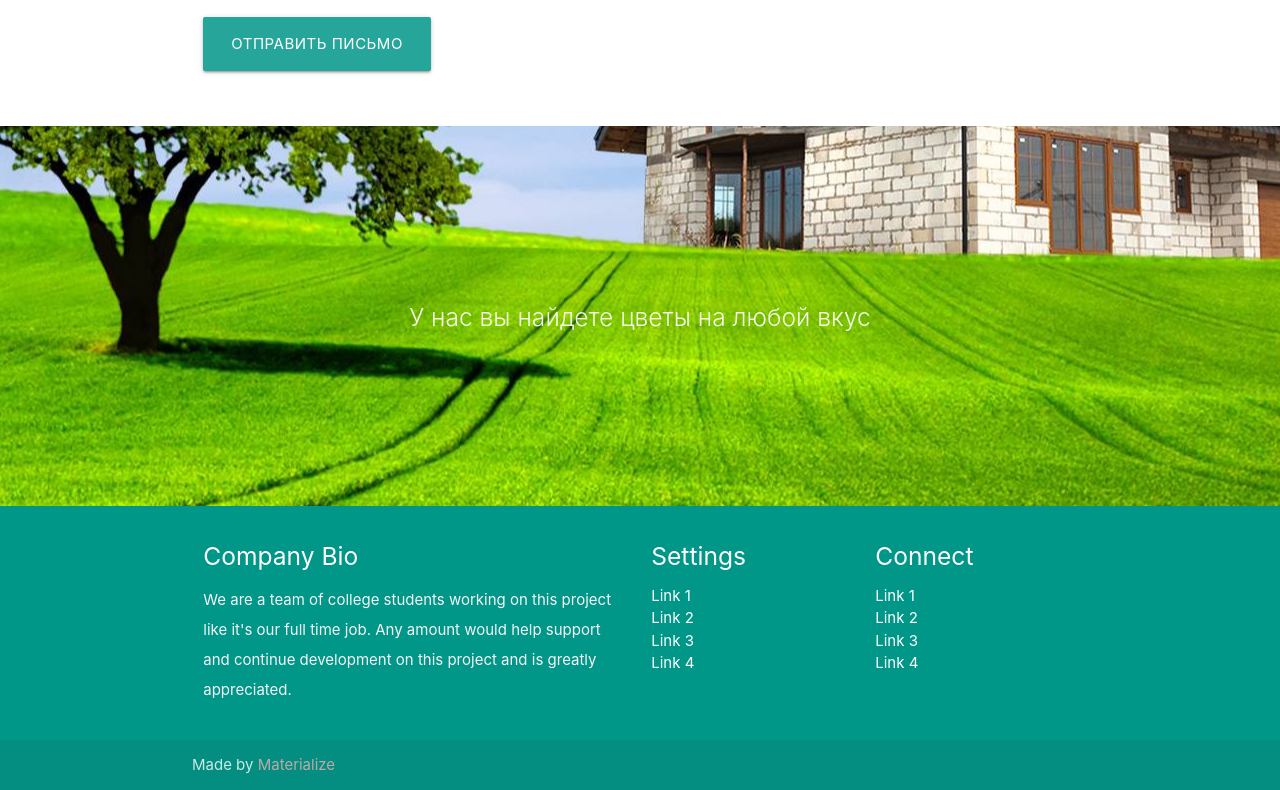
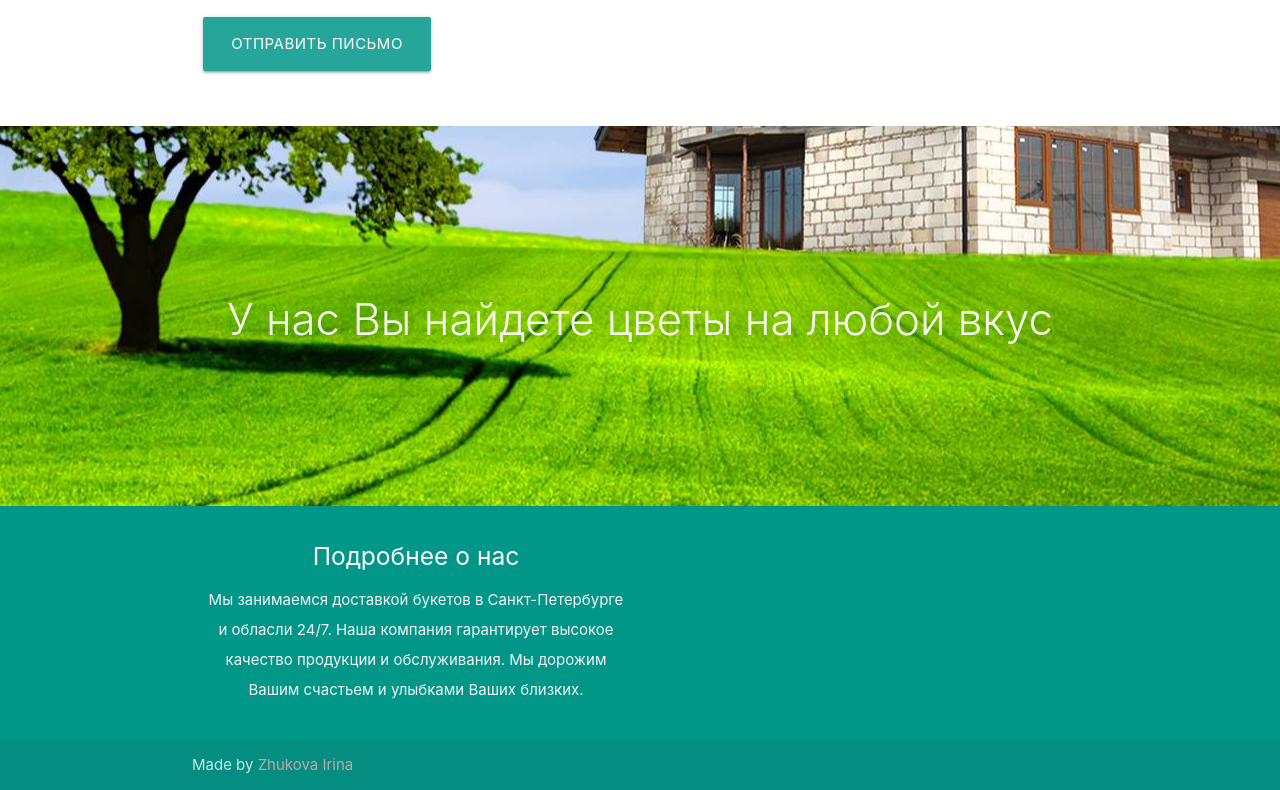
Before and after one commit to irinajukowa97/irinajukowa97.github.io, a plain HTML site: page index.html in a window 1280 px wide. Shown: the part 1494-2284 px from the top of the page. Drawn offline with nearby package versions, Linux system fonts and the light colour scheme.

Commit message:
Update index.html

```diff
--- a/index.html
+++ b/index.html
@@ -69,7 +69,7 @@
     <div class="section no-pad-bot">
       <div class="container">
         <div class="row center">
-          <h5 class="header col s12 light">Доставим счастье Вам и Вашим близким</h5>
+          <h3 class="header col s12 light">Доставим счастье Вам и Вашим близким</h3>
         </div>
       </div>
     </div>
@@ -123,7 +123,7 @@
     <div class="section no-pad-bot">
       <div class="container">
         <div class="row center">
-          <h5 class="header col s12 light">У нас вы найдете цветы на любой вкус</h5>
+          <h3 class="header col s12 light">У нас Вы найдете цветы на любой вкус</h3>
         </div>
       </div>
     </div>
@@ -132,36 +132,18 @@
 
   <footer class="page-footer teal">
     <div class="container">
-      <div class="row">
+      <div class="row center">
         <div class="col l6 s12">
-          <h5 class="white-text">Company Bio</h5>
-          <p class="grey-text text-lighten-4">We are a team of college students working on this project like it's our full time job. Any amount would help support and continue development on this project and is greatly appreciated.</p>
+          <h5 class="white-text">Подробнее о нас</h5>
+          <p class="grey-text text-lighten-4">Мы занимаемся доставкой букетов в Санкт-Петербурге и обласли 24/7. Наша компания гарантирует высокое качество продукции и обслуживания. Мы дорожим Вашим счастьем и улыбками Ваших близких.</p>
 
 
-        </div>
-        <div class="col l3 s12">
-          <h5 class="white-text">Settings</h5>
-          <ul>
-            <li><a class="white-text" href="#!">Link 1</a></li>
-            <li><a class="white-text" href="#!">Link 2</a></li>
-            <li><a class="white-text" href="#!">Link 3</a></li>
-            <li><a class="white-text" href="#!">Link 4</a></li>
-          </ul>
-        </div>
-        <div class="col l3 s12">
-          <h5 class="white-text">Connect</h5>
-          <ul>
-            <li><a class="white-text" href="#!">Link 1</a></li>
-            <li><a class="white-text" href="#!">Link 2</a></li>
-            <li><a class="white-text" href="#!">Link 3</a></li>
-            <li><a class="white-text" href="#!">Link 4</a></li>
-          </ul>
         </div>
       </div>
     </div>
     <div class="footer-copyright">
       <div class="container">
-      Made by <a class="brown-text text-lighten-3" href="http://materializecss.com">Materialize</a>
+      Made by <a class="brown-text text-lighten-3">Zhukova Irina</a>
       </div>
     </div>
   </footer>
```
